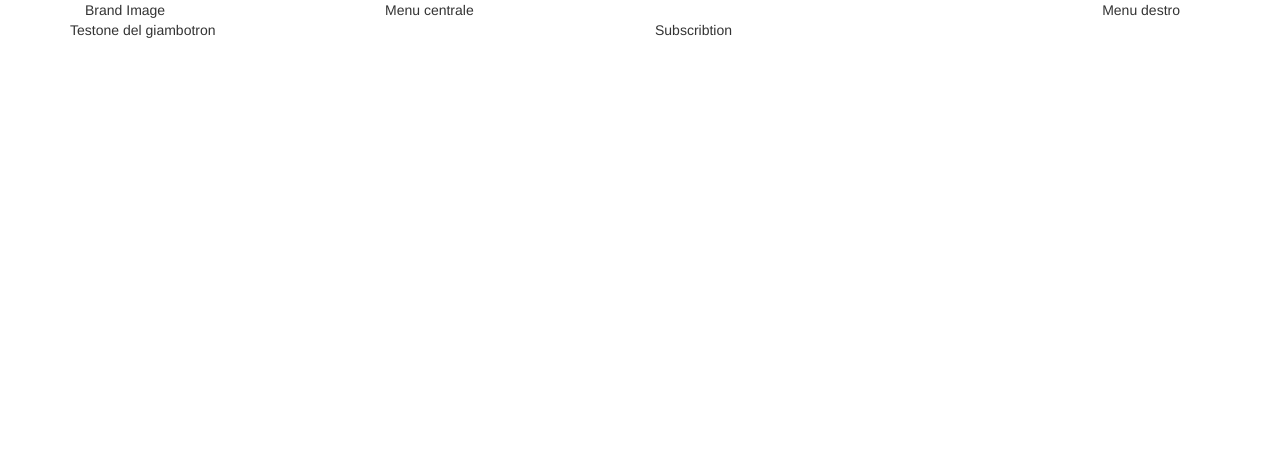
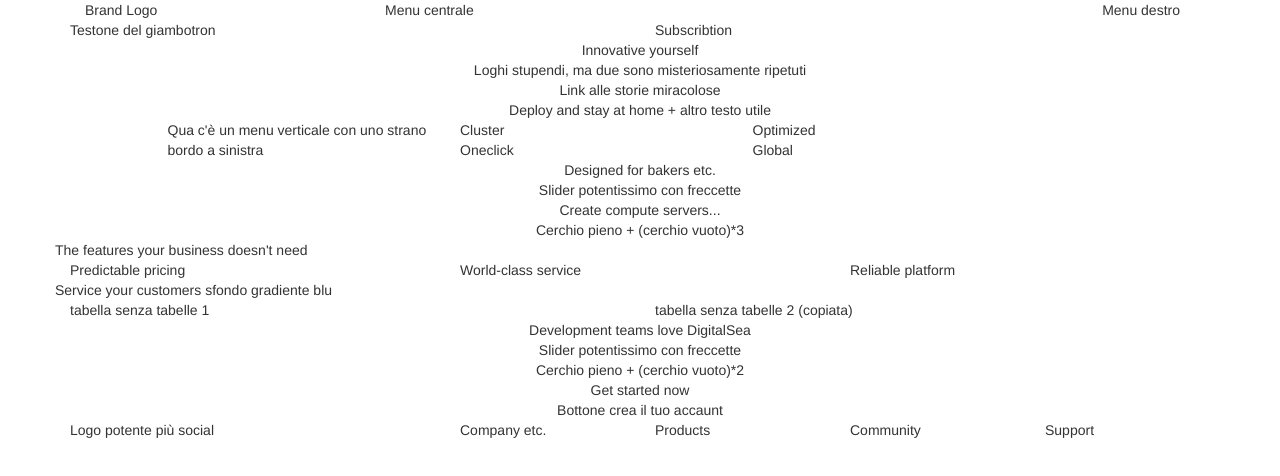
Before and after one commit to davidesaporita/html-css-digitalocean, a plain HTML site: page index.html in a window 1280 px wide. Drawn offline with nearby package versions, Linux system fonts and the light colour scheme.

Commit message:
Section design (in progress)

```diff
--- a/index.html
+++ b/index.html
@@ -21,7 +21,7 @@
       <div class="row">
         <nav class="ds_navbar">
           <div class="container">
-            <div class="col-xs-6 col-lg-3">Brand Image</div>
+            <div class="col-xs-6 col-lg-3">Brand Logo</div>
             <div class="col-xs-6 col-lg-9">
               <div class="ds_navbar-collapse visible-lg">
                 <div class="col-lg-6">Menu centrale</div>
@@ -51,18 +51,112 @@
 
   <!-- Main -->
   <main>
-    <section id="customers"></section>
-    <section id="process"></section>
-    <section id="slider-demo"></section>
-    <section id="features"></section>
-    <section id="world-speed"></section>
-    <section id="reviews"></section>
-    <section id="get-started"></section>
+    <!-- Customers section -->
+    <section id="customers">
+      <div class="container text-center">
+        <div class="row">
+          <div>Innovative yourself</div>
+          <div>Loghi stupendi, ma due sono misteriosamente ripetuti</div>
+          <div>Link alle storie miracolose</div>
+        </div>
+      </div>
+    </section>
+    <!-- Customers section ends -->
+
+    <!-- Process section -->
+    <section id="process">
+      <div class="container">
+        <div class="row">
+          <div class="text-center">Deploy and stay at home + altro testo utile</div>
+          <div class="col-sm-3 col-sm-offset-1">Qua c'è un menu verticale con uno strano bordo a sinistra</div>
+          <div class="col-sm-3">Cluster</div>
+          <div class="col-sm-3">Optimized</div>
+          <div class="col-sm-3">Oneclick</div>
+          <div class="col-sm-3">Global</div>
+          </div>
+        </div>
+      </div>
+    </section>
+    <!-- Process section ends -->
+
+    <!-- Slider-demo section -->
+    <section id="slider-demo">
+      <div class="container text-center">
+        <div class="row">
+          <div>Designed for bakers etc.</div>
+          <div>Slider potentissimo con freccette</div>
+          <div>Create compute servers...</div>
+          <div>Cerchio pieno + (cerchio vuoto)*3</div>
+        </div>
+      </div>
+    </section>
+    <!-- Slider-demo section ends -->
+
+    <!-- Features section -->
+    <section id="features">
+      <div class="container">
+        <div class="row">
+          <div>The features your business doesn't need</div>
+          <div class="col-sm-4">Predictable pricing</div>
+          <div class="col-sm-4">World-class service</div>
+          <div class="col-sm-4">Reliable platform</div>
+        </div>
+      </div>
+    </section>
+    <!-- Features section ends -->
+
+    <!-- World-speed section -->
+    <section id="world-speed">
+      <div class="container">
+        <div class="row">
+          <div>Service your customers sfondo gradiente blu</div>
+          <div class="col-md-6">tabella senza tabelle 1</div>
+          <div class="col-md-6">tabella senza tabelle 2 (copiata)</div>
+        </div>
+      </div>
+    </section>
+    <!-- World-speed section ends -->
+
+    <!-- Reviews section -->
+    <section id="reviews">
+      <div class="container text-center">
+        <div class="row">
+          <div>Development teams love DigitalSea</div>
+          <div>Slider potentissimo con freccette</div>
+          <div>Cerchio pieno + (cerchio vuoto)*2</div>
+        </div>
+      </div>
+
+    </section>
+    <!-- Reviews section ends-->
+
+    <!-- Get-started section -->
+    <section id="get-started">
+      <div class="container text-center">
+        <div class="row">
+          <div>
+            Get started now
+            <br>
+            Bottone crea il tuo accaunt
+          </div>
+        </div>
+      </div>
+    </section>
+    <!-- Get-started section ends -->
   </main>
   <!-- Fine Header -->
 
   <!-- Footer -->
   <footer id="footer">
+      <div class="container">
+        <div class="row">
+          <div class="col-md-4">Logo potente più social</div>
+          <div class="col-sm-6 col-md-2">Company etc.</div>
+          <div class="col-sm-6 col-md-2">Products</div>
+          <div class="col-sm-6 col-md-2">Community</div>
+          <div class="col-sm-6 col-md-2">Support</div>
+        </div>
+      </div>
   </footer>
   <!-- Fine Footer -->
 
```
